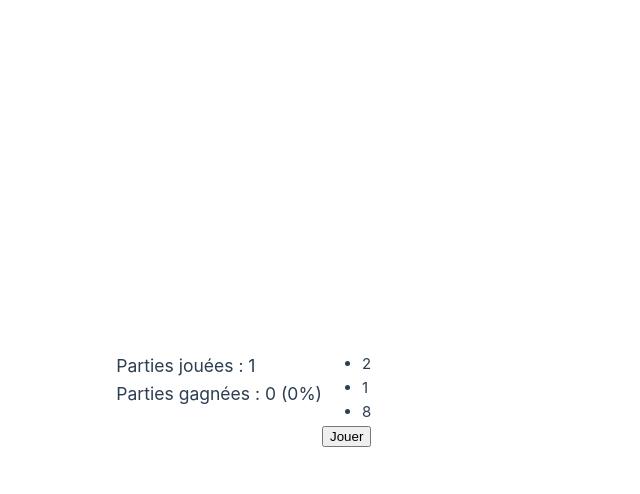
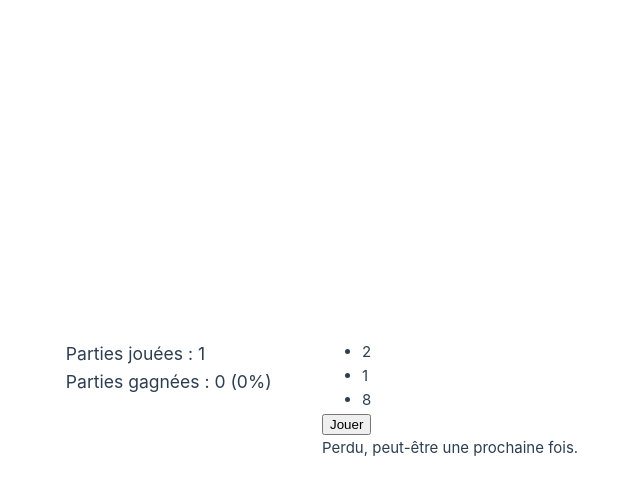
Before and after one commit to tame84/slot-machine, a Vue app: page / in a window 1280 px wide. Both pictures are taken after a click on the button "Jouer". Shown: the top 494 px of the page, without its empty margins (318-958 px from the left). Built offline with nearby package versions, Linux system fonts and the light colour scheme; the HTML template or start-up script is replaced by a standard one.

Commit message:
feat(slots): display a paragraph with the result of the game (win or loose)

```diff
--- a/src/components/SlotMachine.vue
+++ b/src/components/SlotMachine.vue
@@ -9,6 +9,7 @@ const slot1 = ref<HTMLLIElement | null>(null);
 const slot2 = ref<HTMLLIElement | null>(null);
 const slot3 = ref<HTMLLIElement | null>(null);
 const slots = [slot1, slot2, slot3];
+const resultMessage = ref<string | null>(null);
 
 const newGame = async (): Promise<void> => {
     try {
@@ -30,9 +31,9 @@ const newGame = async (): Promise<void> => {
 
         if (checkResult(result)) {
             store.addWin();
-            console.log('Gagné');
+            resultMessage.value = 'Gagné !';
         } else {
-            console.log('Perdu');
+            resultMessage.value = 'Perdu, peut-être une prochaine fois.';
         }
 
         playButton.value.disabled = false;
@@ -60,6 +61,7 @@ const checkResult = (results: string[]): boolean => {
 </script>
 
 <template>
+    <div>
         <div class="machine">
             <ul class="slots">
                 <li ref="slot1">0</li>
@@ -68,4 +70,6 @@ const checkResult = (results: string[]): boolean => {
             </ul>
             <button ref="playButton" @click="newGame">Jouer</button>
         </div>
+        <p v-if="resultMessage">{{ resultMessage }}</p>
+    </div>
 </template>
```
Lines whose indentation alone changed are shown as unchanged.
